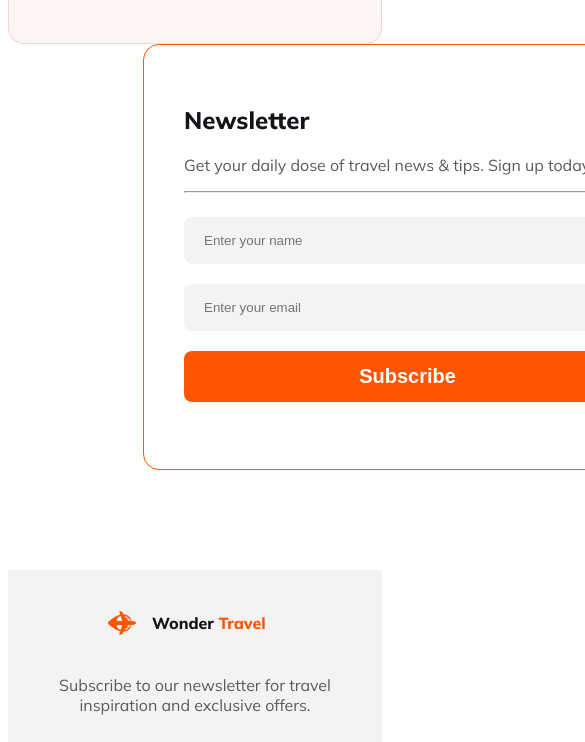
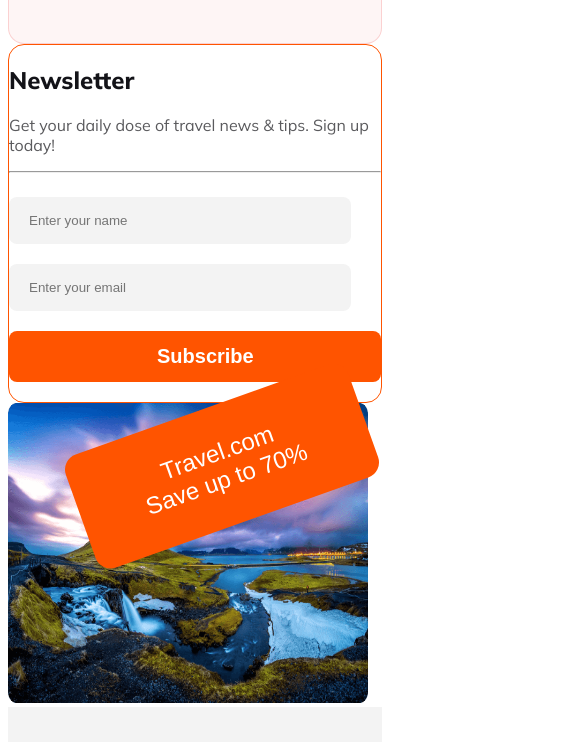
Before and after one commit to Fahadul-Islam/Wonder-Travel-Website, a plain HTML site: page index.html in a window 390 px wide. Shown: the part 4080-4822 px from the top of the page, 585 px wide, since content can reach past the window. Drawn offline with Linux system fonts and the light colour scheme.

Commit message:
finishing check

```diff
--- a/index.html
+++ b/index.html
@@ -182,7 +182,7 @@
             </div>
             <div>
                 <div class="img-button">
-                    <img src="Images/Rectangle 8 (1).png" alt="">
+                    <img class="img-button-2" src="Images/Rectangle 8 (1).png" alt="">
 
                 <button class="img-button-1">
                         <h3>Travel.com<br>Save up to 70%</h3>
--- a/styles/responsive.css
+++ b/styles/responsive.css
@@ -179,18 +179,22 @@
         font-weight: 800;
 
     }
+
     .about-section p {
         font-size: 14px;
         font-weight: 400;
     }
-    .about-us{
+
+    .about-us {
         padding: 32px;
     }
-    .about-us-1{
+
+    .about-us-1 {
         padding: 32px;
         margin-bottom: 15px;
     }
-    .about-us-2{
+
+    .about-us-2 {
         margin: 0;
         padding: 32px;
     }
@@ -200,7 +204,7 @@
     }
 
     footer p {
-    padding: 0px 44px 15px 44px;
+        padding: 0px 44px 15px 44px;
 
     }
 
@@ -209,7 +213,31 @@
     }
 
     footer h4 {
-       padding-bottom: 31px;
+        padding-bottom: 31px;
+    }
+
+    .news {
+        margin: 0;
+        flex-direction: column;
+    }
+
+    .newsletter {
+        padding: 0;
+    }
+
+
+    .img-button-2 {
+        width: 360px;
+        height: 300px;
+
+    }
+
+    .img-button-1 {
+        top: 2.5px;
+    }
+
+    .input-tag input {
+        padding: 16px 145px 16px 20px;
     }
 
 
```
